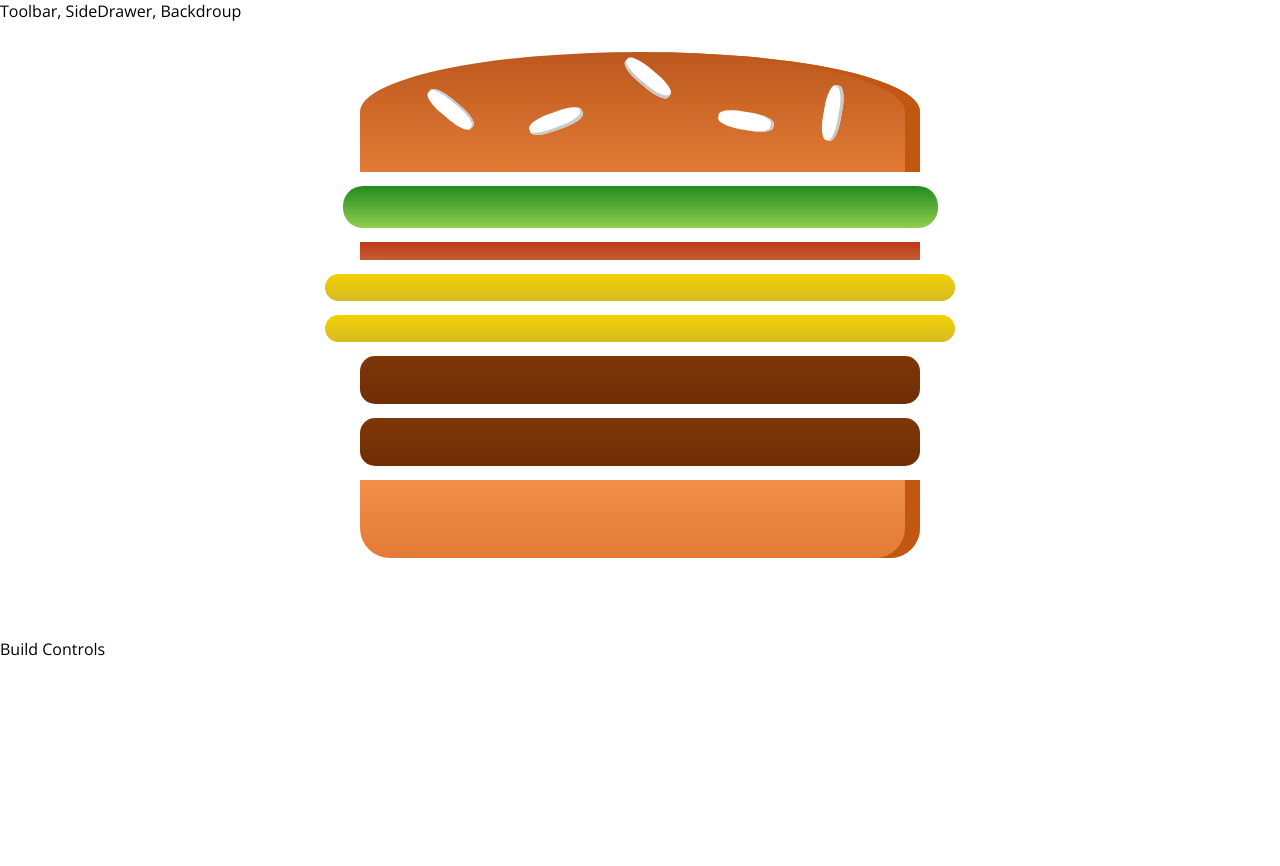
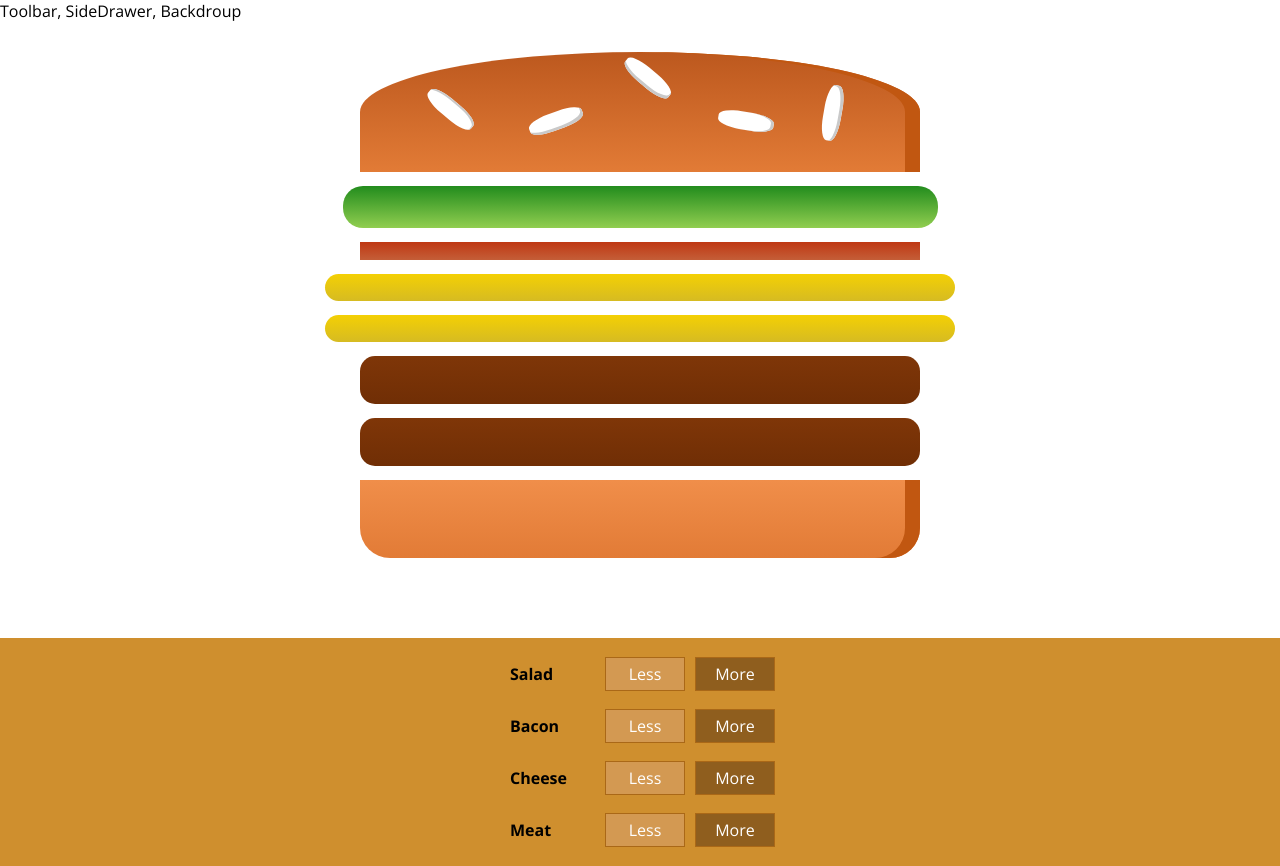
Before and after one commit to RobertBurnat/Burger-Builder-APP-ReactJS-Redux, a React app: page / in a window 1280 px wide. Before the commit the page ends 800 px from the top, so only its background shows below. Built offline with nearby package versions, Linux system fonts and the light colour scheme.

Commit message:
Attach BuildControls to builder

```diff
--- a/src/containers/BurgerBuilder/BurgerBuilder.js
+++ b/src/containers/BurgerBuilder/BurgerBuilder.js
@@ -2,6 +2,7 @@
 
 import Aux from '../../Auxiliary/Auxiliary';
 import Burger from '../../components/Burger/Burger';
+import BuildControls from '../../components/Burger/BuildControls/BuildControls'
 
 class BurgerBuilder extends Component {
 
@@ -18,7 +19,7 @@
         return (
             <Aux>
                 <Burger ingredients={this.state.ingredients} />
-                <div>Build Controls</div>
+                <BuildControls />
             </Aux>
         );
     }
```
